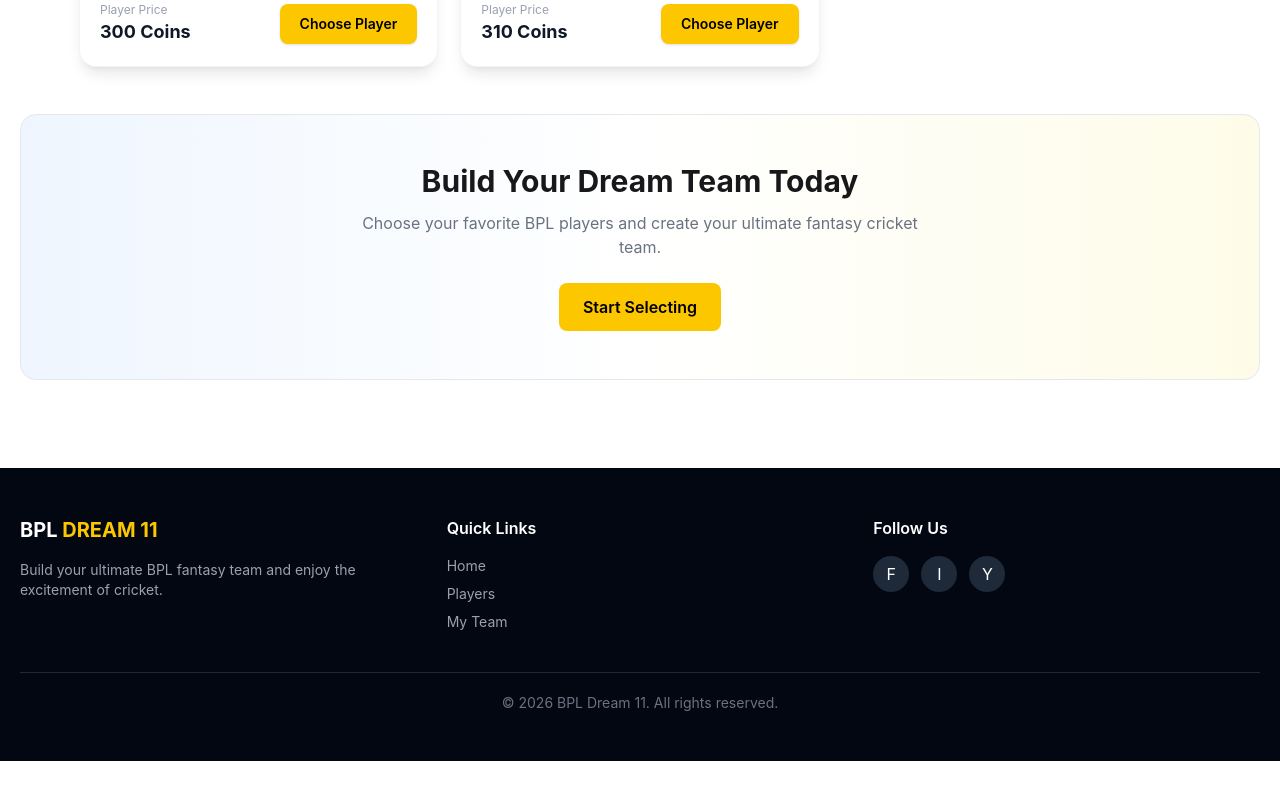
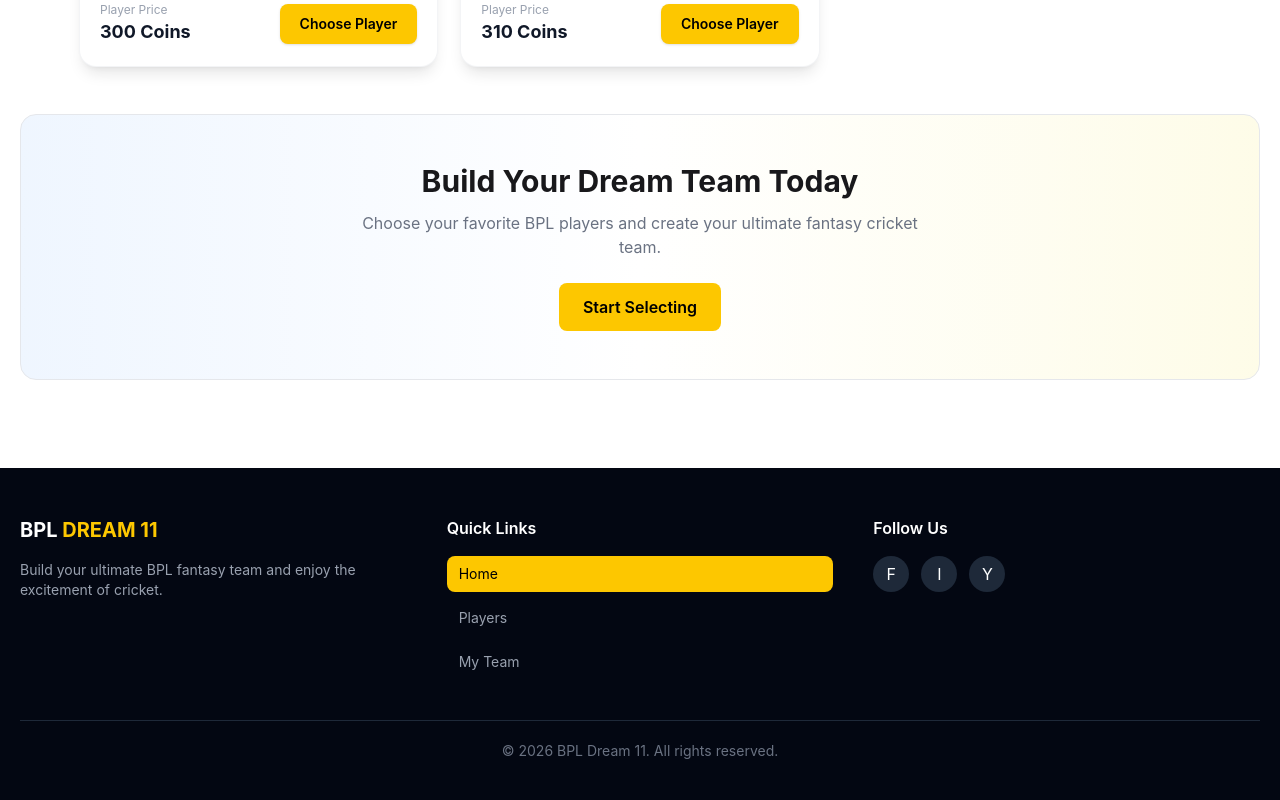
Before and after one commit to mohammadmohon417-hue/my-dream-11, a React (Vite) app: page / in a window 1280 px wide. Shown: the part 7988-8788 px from the top of the page. Before the commit the page ends 8749 px from the top, so only its background shows below. Built offline with nearby package versions, Linux system fonts and the light colour scheme.

Commit message:
update nav and hero

```diff
--- a/src/assets/component/cta.tsx
+++ b/src/assets/component/cta.tsx
@@ -1,28 +1,28 @@
+
 const CTA = () => {
   return (
     <section className="px-5 py-12">
+      <div className="mx-auto max-w-7xl">
+        <div className="relative overflow-hidden rounded-2xl border border-gray-200 bg-linear-to-r from-blue-50 via-white to-yellow-50 p-8 text-center md:p-12">
 
-      <div className="max-w-7xl mx-auto">
-
-        <div className="relative overflow-hidden rounded-2xl bg-linear-to-r from-blue-50 via-white to-yellow-50 border border-gray-200 p-8 md:p-12 text-center">
-
-          <h2 className="text-2xl md:text-3xl font-bold">
+          <h2 className="text-2xl font-bold md:text-3xl">
             Build Your Dream Team Today
           </h2>
 
-          <p className="text-gray-500 mt-3 max-w-xl mx-auto">
+          <p className="mx-auto mt-3 max-w-xl text-gray-500">
             Choose your favorite BPL players and create your ultimate
             fantasy cricket team.
           </p>
 
-          <button className="mt-6 bg-yellow-400 hover:bg-yellow-300 text-black font-semibold px-6 py-3 rounded-lg transition">
+          <a
+            href="#players"
+            className="mt-6 inline-block rounded-lg bg-yellow-400 px-6 py-3 font-semibold text-black transition hover:bg-yellow-300 active:scale-95"
+          >
             Start Selecting
-          </button>
+          </a>
 
         </div>
-
       </div>
-
     </section>
   );
 };
--- a/src/assets/component/footer.tsx
+++ b/src/assets/component/footer.tsx
@@ -1,10 +1,19 @@
+
+import { useState } from "react";
+
 const Footer = () => {
+  const [activeLink, setActiveLink] = useState("home");
+
+  const handleLinkClick = (link: string) => {
+    setActiveLink(link);
+  };
+
   return (
-    <footer className="bg-gray-950 text-white mt-10">
+    <footer className="mt-10 bg-gray-950 text-white">
 
-      <div className="max-w-7xl mx-auto px-5 py-12">
+      <div className="mx-auto max-w-7xl px-5 py-12">
 
-        <div className="grid grid-cols-1 md:grid-cols-3 gap-10">
+        <div className="grid grid-cols-1 gap-10 md:grid-cols-3">
 
           {/* Logo */}
           <div>
@@ -12,7 +21,7 @@ const Footer = () => {
               BPL <span className="text-yellow-400">DREAM 11</span>
             </h2>
 
-            <p className="text-gray-400 text-sm mt-4 max-w-sm">
+            <p className="mt-4 max-w-sm text-sm text-gray-400">
               Build your ultimate BPL fantasy team and enjoy the excitement
               of cricket.
             </p>
@@ -20,44 +29,68 @@ const Footer = () => {
 
           {/* Links */}
           <div>
-            <h3 className="font-semibold mb-4">
+            <h3 className="mb-4 font-semibold">
               Quick Links
             </h3>
 
-            <div className="space-y-2 text-sm text-gray-400">
+            <div className="space-y-2 text-sm">
 
-              <a href="#home" className="block hover:text-white">
+              <a
+                href="#home"
+                onClick={() => handleLinkClick("home")}
+                className={`block rounded-lg px-3 py-2 transition ${
+                  activeLink === "home"
+                    ? "bg-yellow-400 text-black"
+                    : "text-gray-400 hover:bg-gray-800 hover:text-white"
+                }`}
+              >
                 Home
               </a>
 
-              <a href="#players" className="block hover:text-white">
+              <a
+                href="#players"
+                onClick={() => handleLinkClick("players")}
+                className={`block rounded-lg px-3 py-2 transition ${
+                  activeLink === "players"
+                    ? "bg-yellow-400 text-black"
+                    : "text-gray-400 hover:bg-gray-800 hover:text-white"
+                }`}
+              >
                 Players
               </a>
 
-              <a href="#team" className="block hover:text-white">
+              <a
+                href="#team"
+                onClick={() => handleLinkClick("team")}
+                className={`block rounded-lg px-3 py-2 transition ${
+                  activeLink === "team"
+                    ? "bg-yellow-400 text-black"
+                    : "text-gray-400 hover:bg-gray-800 hover:text-white"
+                }`}
+              >
                 My Team
               </a>
 
             </div>
           </div>
 
-          {/* Contact */}
+          {/* Follow Us */}
           <div>
-            <h3 className="font-semibold mb-4">
+            <h3 className="mb-4 font-semibold">
               Follow Us
             </h3>
 
             <div className="flex gap-3">
 
-              <button className="w-9 h-9 rounded-full bg-gray-800 hover:bg-gray-700">
+              <button className="flex h-9 w-9 items-center justify-center rounded-full bg-gray-800 transition hover:bg-yellow-400 hover:text-black">
                 F
               </button>
 
-              <button className="w-9 h-9 rounded-full bg-gray-800 hover:bg-gray-700">
+              <button className="flex h-9 w-9 items-center justify-center rounded-full bg-gray-800 transition hover:bg-yellow-400 hover:text-black">
                 I
               </button>
 
-              <button className="w-9 h-9 rounded-full bg-gray-800 hover:bg-gray-700">
+              <button className="flex h-9 w-9 items-center justify-center rounded-full bg-gray-800 transition hover:bg-yellow-400 hover:text-black">
                 Y
               </button>
 
@@ -66,8 +99,9 @@ const Footer = () => {
 
         </div>
 
-        <div className="border-t border-gray-800 mt-10 pt-5 text-center">
-          <p className="text-gray-500 text-sm">
+        {/* Copyright */}
+        <div className="mt-10 border-t border-gray-800 pt-5 text-center">
+          <p className="text-sm text-gray-500">
             © 2026 BPL Dream 11. All rights reserved.
           </p>
         </div>
```
